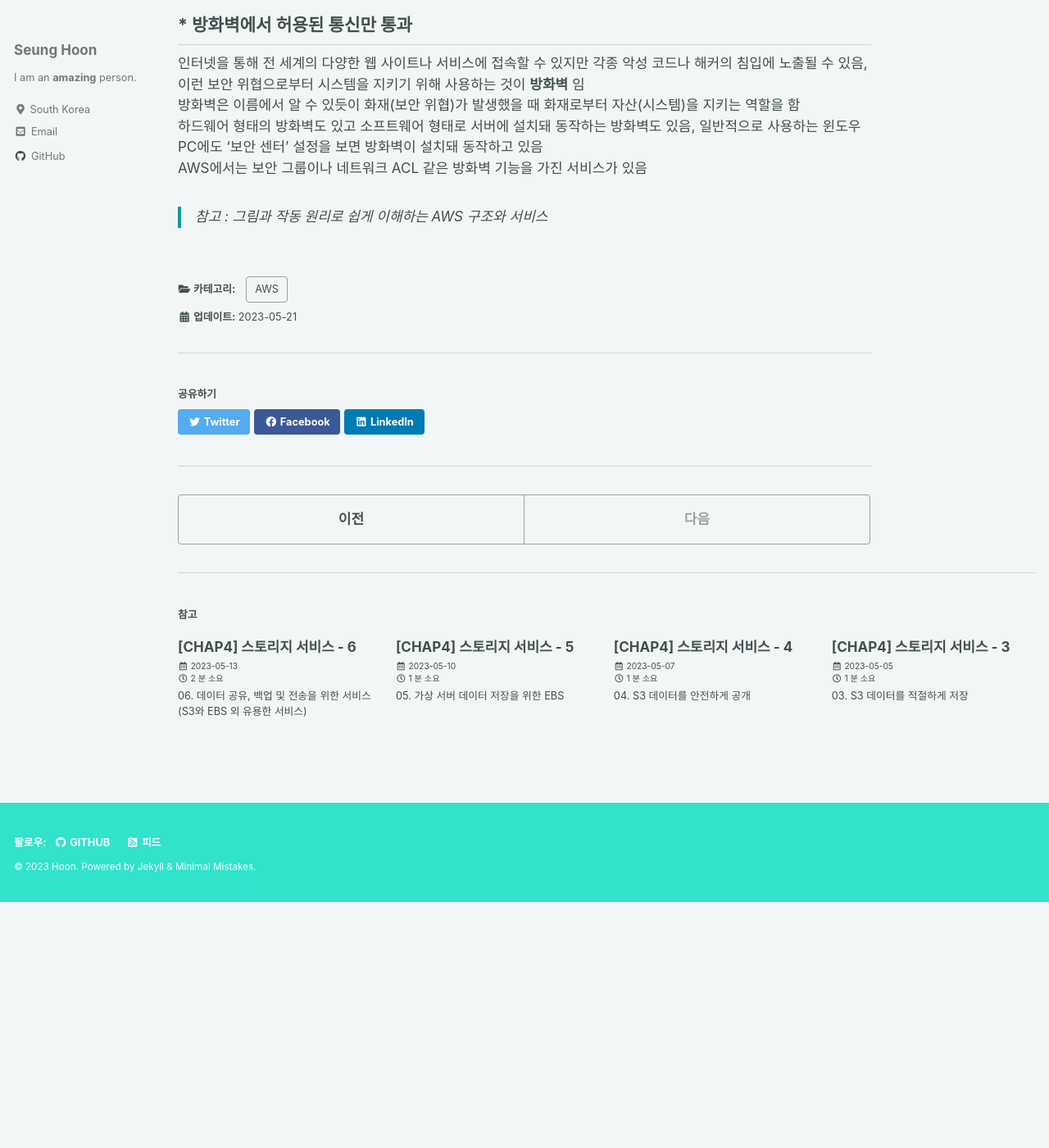
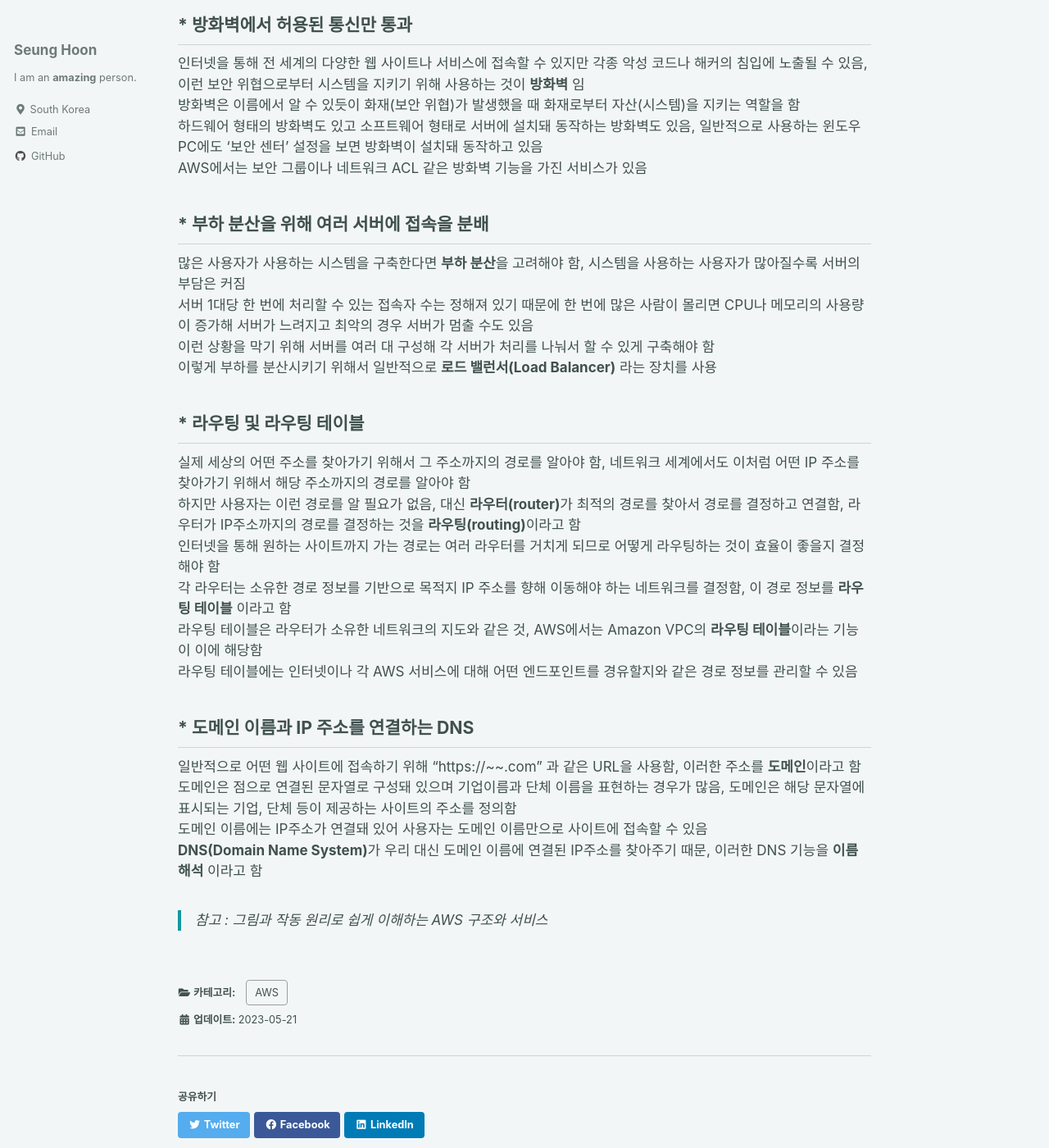
Before and after one commit to ibk01161/ibk01161.github.io, a Jekyll site: the page built from _posts/2023-05-21-aws5_01.md, in a window 1280 px wide and 1400 px high, scrolled down 1224 px. Shown: the whole window at 82% size. Built offline with Jekyll 4.4.1, drawn with Linux system fonts in a browser that asks for light colours; cached includes are drawn as plain includes; before the commit the page ends 2324 px from its top, so only the background shows below that.

Commit message:
Add Post

```diff
--- a/_posts/2023-05-21-aws5_01.md
+++ b/_posts/2023-05-21-aws5_01.md
@@ -46,4 +46,30 @@ IP 주소를 이용해 네트워크 범위를 정의하는 것은 **CIDR 블록*
 AWS에서는 보안 그룹이나 네트워크 ACL 같은 방화벽 기능을 가진 서비스가 있음
 
 
+## * 부하 분산을 위해 여러 서버에 접속을 분배
+
+많은 사용자가 사용하는 시스템을 구축한다면 **부하 분산**을 고려해야 함, 시스템을 사용하는 사용자가 많아질수록 서버의 부담은 커짐
+서버 1대당 한 번에 처리할 수 있는 접속자 수는 정해져 있기 때문에 한 번에 많은 사람이 몰리면 CPU나 메모리의 사용량이 증가해 서버가 느려지고 최악의 경우 서버가 멈출 수도 있음
+이런 상황을 막기 위해 서버를 여러 대 구성해 각 서버가 처리를 나눠서 할 수 있게 구축해야 함
+이렇게 부하를 분산시키기 위해서 일반적으로 **로드 밸런서(Load Balancer)** 라는 장치를 사용
+
+
+## * 라우팅 및 라우팅 테이블
+
+실제 세상의 어떤 주소를 찾아가기 위해서 그 주소까지의 경로를 알아야 함, 네트워크 세계에서도 이처럼 어떤 IP 주소를 찾아가기 위해서 해당 주소까지의 경로를 알아야 함
+하지만 사용자는 이런 경로를 알 필요가 없음, 대신 **라우터(router)**가 최적의 경로를 찾아서 경로를 결정하고 연결함, 라우터가 IP주소까지의 경로를 결정하는 것을 **라우팅(routing)**이라고 함
+인터넷을 통해 원하는 사이트까지 가는 경로는 여러 라우터를 거치게 되므로 어떻게 라우팅하는 것이 효율이 좋을지 결정해야 함
+각 라우터는 소유한 경로 정보를 기반으로 목적지 IP 주소를 향해 이동해야 하는 네트워크를 결정함, 이 경로 정보를 **라우팅 테이블** 이라고 함
+라우팅 테이블은 라우터가 소유한 네트워크의 지도와 같은 것, AWS에서는 Amazon VPC의 **라우팅 테이블**이라는 기능이 이에 해당함
+라우팅 테이블에는 인터넷이나 각 AWS 서비스에 대해 어떤 엔드포인트를 경유할지와 같은 경로 정보를 관리할 수 있음
+
+
+## * 도메인 이름과 IP 주소를 연결하는 DNS
+
+일반적으로 어떤 웹 사이트에 접속하기 위해 "https://~~.com" 과 같은 URL을 사용함, 이러한 주소를 **도메인**이라고 함
+도메인은 점으로 연결된 문자열로 구성돼 있으며 기업이름과 단체 이름을 표현하는 경우가 많음, 도메인은 해당 문자열에 표시되는 기업, 단체 등이 제공하는 사이트의 주소를 정의함
+도메인 이름에는 IP주소가 연결돼 있어 사용자는 도메인 이름만으로 사이트에 접속할 수 있음
+**DNS(Domain Name System)**가 우리 대신 도메인 이름에 연결된 IP주소를 찾아주기 때문, 이러한 DNS 기능을 **이름 해석** 이라고 함
+
+
 > 참고 : 그림과 작동 원리로 쉽게 이해하는 AWS 구조와 서비스
```
